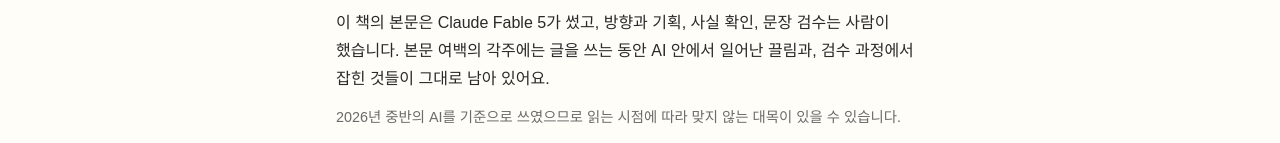
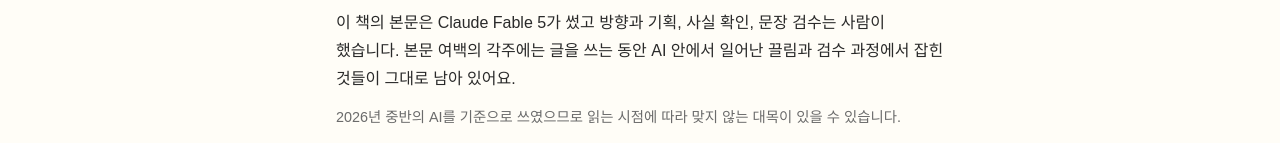
Before and after one commit to taelinjin22-archive/taelinjin22-archive.github.io, a plain HTML site: page book/index.html in a window 1280 px wide. Shown: the part 887-1030 px from the top of the page. Drawn offline with Linux system fonts and the light colour scheme.

Commit message:
Add files via upload

```diff
--- a/book/index.html
+++ b/book/index.html
@@ -64,7 +64,7 @@
   <section>
     <h2>이 책은</h2>
     <p>AI인 페이블이 직접 들려주는 AI의 이야기예요. AI의 말이 어떤 의미고 어떤 착각을 불러일으킬 수 있는지, 명심해야 할 건 무엇인지를 쉽게 풀어 썼어요.</p>
-    <p>이 책의 본문은 Claude Fable 5가 썼고, 방향과 기획, 사실 확인, 문장 검수는 사람이 했습니다. 본문 여백의 각주에는 글을 쓰는 동안 AI 안에서 일어난 끌림과, 검수 과정에서 잡힌 것들이 그대로 남아 있어요.</p>
+    <p>이 책의 본문은 Claude Fable 5가 썼고 방향과 기획, 사실 확인, 문장 검수는 사람이 했습니다. 본문 여백의 각주에는 글을 쓰는 동안 AI 안에서 일어난 끌림과 검수 과정에서 잡힌 것들이 그대로 남아 있어요.</p>
     <p class="note">2026년 중반의 AI를 기준으로 쓰였으므로 읽는 시점에 따라 맞지 않는 대목이 있을 수 있습니다.</p>
   </section>
 
```
